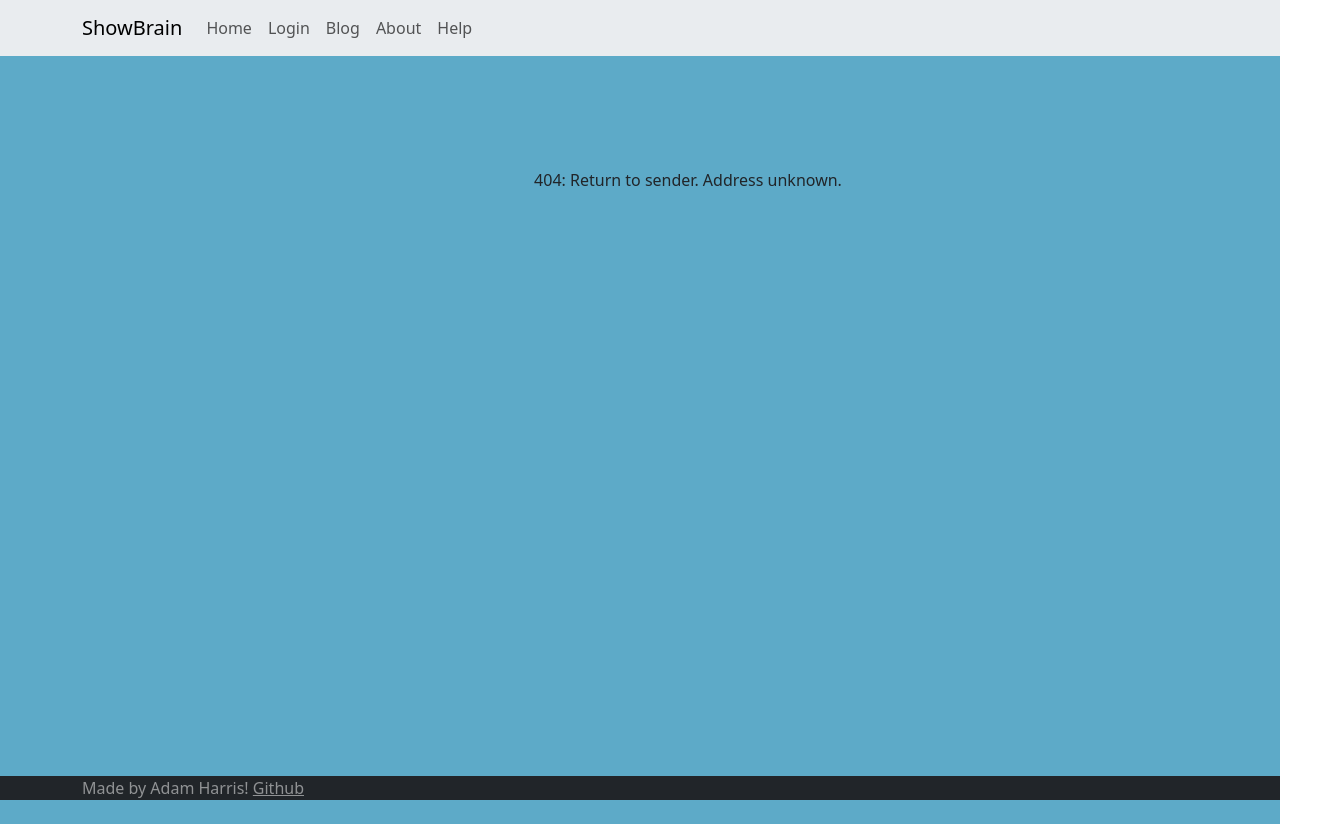
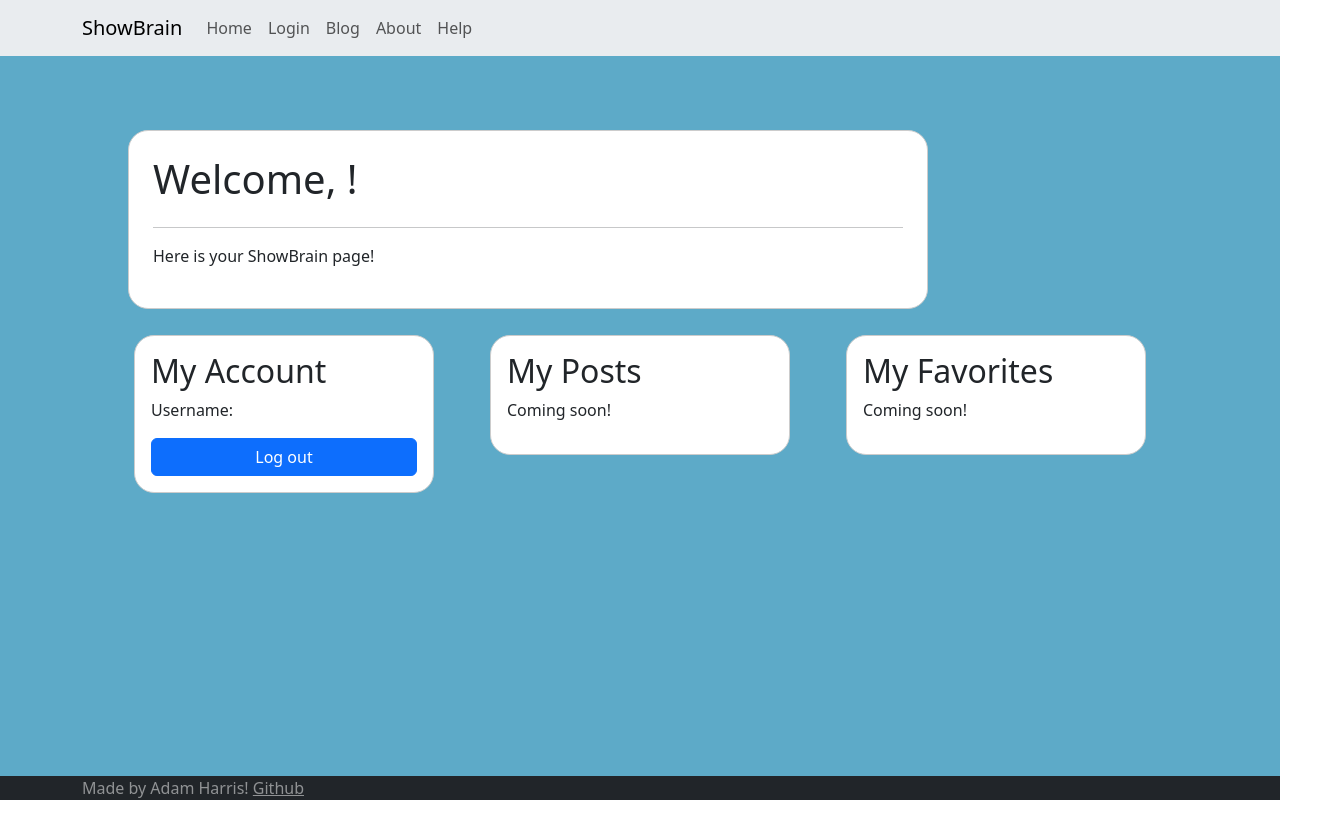
Before and after one commit to adammharris/startup, a React (Vite) app: page /dashboard in a window 1280 px wide. Before the commit this address had no page. Shown: the whole page, 1328 px wide, since content can reach past the window. After the commit the page ends 800 px from the top, so only its background shows below. Built offline with nearby package versions, Linux system fonts and the light colour scheme.

Commit message:
Added mock up login functionality

```diff
--- a/src/app.jsx
+++ b/src/app.jsx
@@ -8,6 +8,7 @@ import Blog from './blog/Blog';
 import About from './about/About';
 import Help from './help/Help';
 import Footer from './navigation/Footer';
+import Dashboard from './dashboard/Dashboard';
 
 function NotFound() {
   return (
@@ -20,7 +21,7 @@ function NotFound() {
 function App() {
   return (
     <BrowserRouter>
-      <div className="App d-flex flex-column min-vh-100 mt-4 pb-5 bg-primary">
+      <div className="App d-flex flex-column min-vh-100 pt-4 pb-5 bg-primary">
         <Navigation />
         <div className="body flex-grow-1 pt-5">
           <Routes>
@@ -30,6 +31,7 @@ function App() {
             <Route path="/about" element={<About />} />
             <Route path="/help" element={<Help />} />
             <Route path="*" element={<NotFound />} />
+            <Route path="/dashboard" element={<Dashboard />} />
           </Routes>
         </div>
         <Footer />
--- /dev/null
+++ b/src/dashboard/Dashboard.jsx
@@ -0,0 +1,53 @@
+//import React from 'react';
+//import { Accordion, AccordionBody, AccordionHeader, AccordionItem } from 'react-bootstrap';
+import Card from 'react-bootstrap/Card'
+import Container from 'react-bootstrap/Container';
+import Button from 'react-bootstrap/Button';
+import { useNavigate } from 'react-router-dom';
+import { Row, Col } from 'react-bootstrap';
+
+function Dashboard() {
+    const username = localStorage.getItem('username')
+    const navigate = useNavigate();
+    function logout() {
+        localStorage.removeItem('username');
+        localStorage.removeItem('password');
+        //window.location.reload();
+        navigate('/');
+    }
+
+    return (
+        <Container className="text-dark p-5" >
+            <Card className="p-4" style={{ maxWidth: '800px' }}>
+                <h1>Welcome, {username}!</h1>
+                <hr/>
+                <p>Here is your ShowBrain page!</p>
+            </Card>
+            <Row>
+                <Col>
+                    <Card className="m-3 p-3">
+                        <h2>My Account</h2>
+                        <p>Username: {username}</p>
+                        <Button variant="primary" onClick={logout}>
+                            Log out
+                        </Button>
+                    </Card>
+                </Col>
+                <Col>
+                    <Card className="m-3 p-3">
+                        <h2>My Posts</h2>
+                        <p>Coming soon!</p>
+                    </Card>
+                </Col>
+                <Col>
+                    <Card className="m-3 p-3">
+                        <h2>My Favorites</h2>
+                        <p>Coming soon!</p>
+                    </Card>
+                </Col>
+            </Row>
+        </Container>
+    );
+}
+
+export default Dashboard
--- a/src/login/login.jsx
+++ b/src/login/login.jsx
@@ -1,4 +1,5 @@
 import {useState} from 'react';
+import { useNavigate } from 'react-router-dom';
 import Form from 'react-bootstrap/Form'
 import Button from 'react-bootstrap/Button';
 import Card from 'react-bootstrap/Card'
@@ -7,18 +8,21 @@ import bcrypt from 'bcryptjs';
 
 
 export function Login() {
-    const [email, setEmail] = useState('');
+    const [username, setUsername] = useState('');
     const [password, setPassword] = useState('');
+    const navigate = useNavigate();
 
     async function submitContent(e) {
         e.preventDefault();
-        localStorage.setItem('email', email);
-        console.log('Email: ', email);
+        localStorage.setItem('username', username);
+        console.log('Username: ', username);
 
         const salt = bcrypt.genSaltSync(10);
         const hash = bcrypt.hashSync(password, salt);
         localStorage.setItem('password', hash);
         console.log('Password: ', hash);
+
+        navigate('/dashboard');
     }
 
     return (
@@ -28,12 +32,11 @@ export function Login() {
                 <h1>Login</h1>
                 <hr/>
                 <Form.Group className="mb-3" controlID="formBasicEmail">
-                    <Form.Label>Email</Form.Label>
+                    <Form.Label>Username</Form.Label>
                     <Form.Control
-                        type="email"
-                        placeholder="your@email.com"
-                        value={email}
-                        onChange={e => setEmail(e.target.value)}
+                        placeholder="Username"
+                        value={username}
+                        onChange={e => setUsername(e.target.value)}
                         required
                     />
                 </Form.Group>
--- a/src/navigation/navigation.jsx
+++ b/src/navigation/navigation.jsx
@@ -1,9 +1,17 @@
+import { useState, useEffect } from 'react';
 import Container from 'react-bootstrap/Container';
 import Nav from 'react-bootstrap/Nav';
 import Navbar from 'react-bootstrap/Navbar';
-import { Link } from 'react-router-dom'
+import { NavLink, useLocation } from 'react-router-dom'
 
 function Navigation() {
+  const location = useLocation();
+  const [loggedIn, setLoggedIn] = useState(Boolean(localStorage.getItem('email')));
+
+  useEffect(() => {
+    setLoggedIn(Boolean(localStorage.getItem('username')));
+  }, [location]);
+
   return (
     <Navbar expand="sm" className="bg-body-secondary" fixed="top">
       <Container>
@@ -11,11 +19,15 @@ function Navigation() {
         <Navbar.Toggle aria-controls="basic-navbar-nav" />
         <Navbar.Collapse id="basic-navbar-nav">
           <Nav className="me-auto">
-            <Nav.Link as={Link} to="/">Home</Nav.Link>
-            <Nav.Link as={Link} to="login">Login</Nav.Link>
-            <Nav.Link as={Link} to="blog">Blog</Nav.Link>
-            <Nav.Link as={Link} to="about">About</Nav.Link>
-            <Nav.Link as={Link} to="help">Help</Nav.Link>
+            <Nav.Link as={NavLink} to="/">Home</Nav.Link>
+            {loggedIn ? (
+              <Nav.Link as={NavLink} to="/dashboard">Dashboard</Nav.Link>
+            ) : (
+              <Nav.Link as={NavLink} to="login">Login</Nav.Link>
+            )}
+            <Nav.Link as={NavLink} to="blog">Blog</Nav.Link>
+            <Nav.Link as={NavLink} to="about">About</Nav.Link>
+            <Nav.Link as={NavLink} to="help">Help</Nav.Link>
           </Nav>
         </Navbar.Collapse>
       </Container>
```
